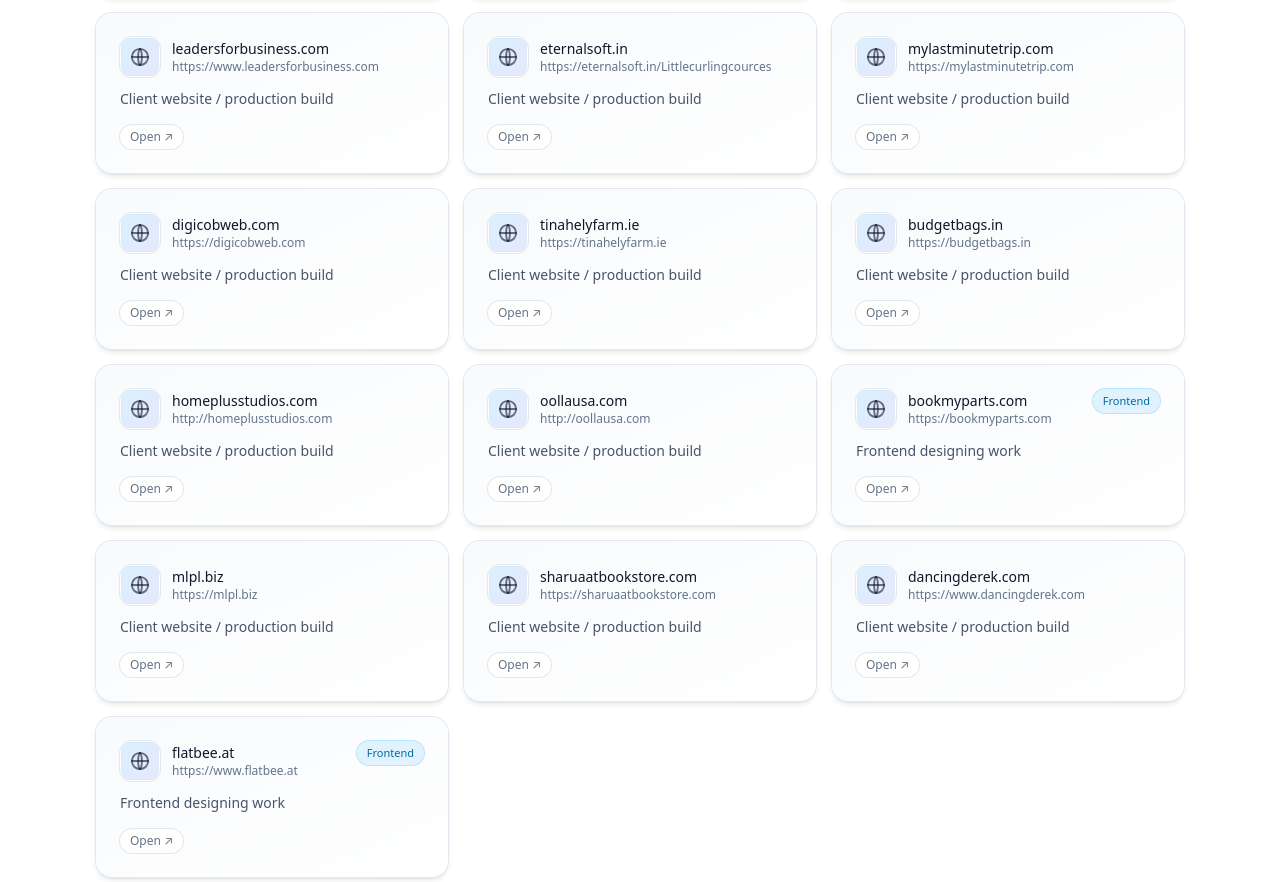
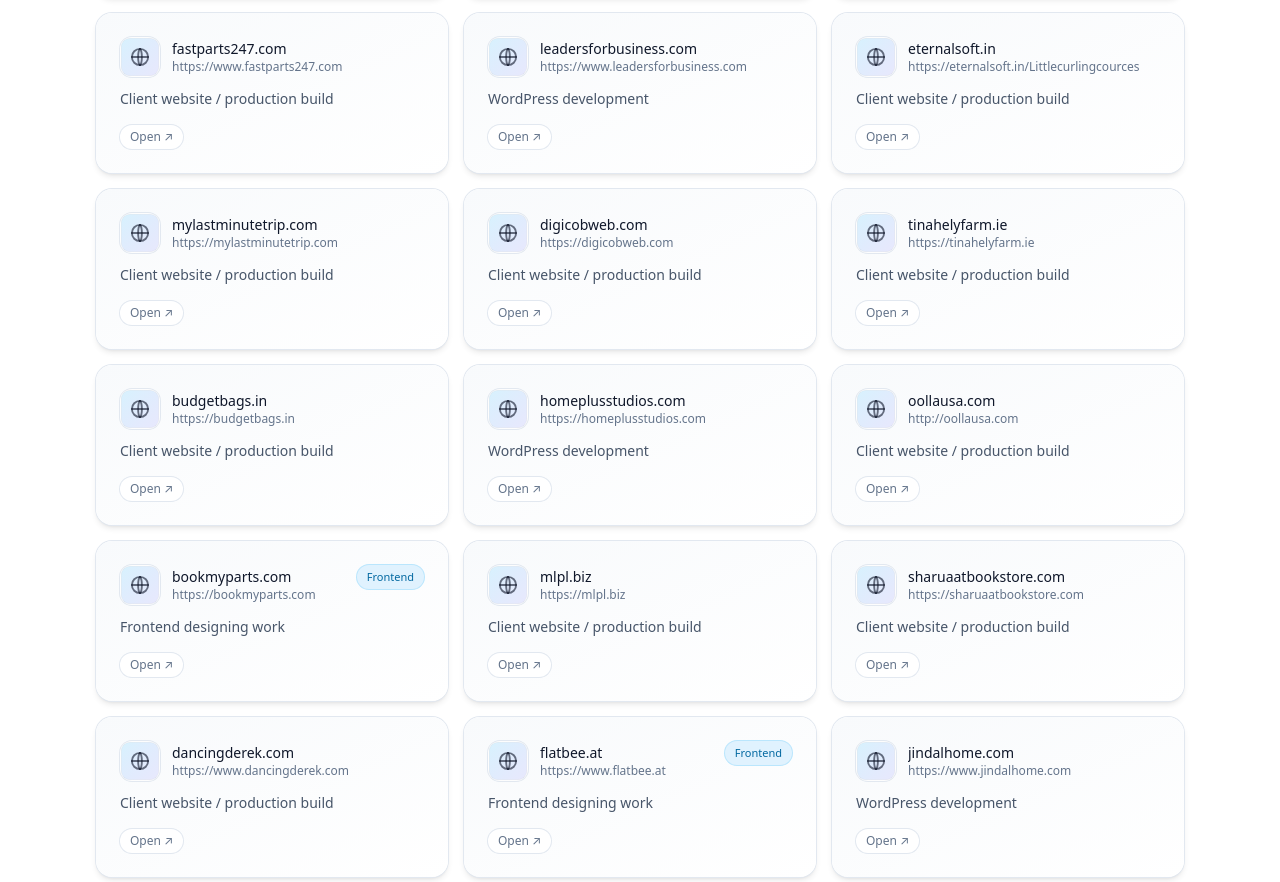
Before and after one commit to faizansatgit/projects, a plain HTML site: page index.html in a window 1280 px wide. Shown: the part 4059-4941 px from the top of the page. Drawn offline with nearby package versions, Linux system fonts and the light colour scheme.

Commit message:
added files

```diff
--- a/index.html
+++ b/index.html
@@ -621,6 +621,7 @@
 
     <script>
         const PROJECTS = [
+            { url: 'https://wooum.com', note: 'Shopify development', tags: ['shopify'] },
             { url: 'https://www.atlanticelectrics.co.uk', note: 'Shopify development', tags: ['shopify'] },
             { url: 'https://dusterair.com', note: 'Shopify development', tags: ['shopify'] },
             { url: 'https://endowment.iima.ac.in', note: '' },
@@ -648,19 +649,23 @@
             { url: 'https://www.thelinetech.uk', note: '' },
             { url: 'https://www.hiranyavarnaamalkalis.com', note: '' },
             { url: 'https://www.fastparts247.com', note: '' },
-            { url: 'https://www.leadersforbusiness.com', note: '' },
+            { url: 'https://www.leadersforbusiness.com', note: 'WordPress development' },
             { url: 'https://eternalsoft.in/Littlecurlingcources', note: '' },
             { url: 'https://mylastminutetrip.com', note: '' },
             { url: 'https://digicobweb.com', note: '' },
             { url: 'https://tinahelyfarm.ie', note: '' },
             { url: 'https://budgetbags.in', note: '' },
-            { url: 'http://homeplusstudios.com', note: '' },
+            { url: 'https://homeplusstudios.com', note: 'WordPress development' },
             { url: 'http://oollausa.com', note: '' },
             { url: 'https://bookmyparts.com', note: 'Frontend designing work', tags: ['frontend'] },
             { url: 'https://mlpl.biz', note: '' },
             { url: 'https://sharuaatbookstore.com', note: '' },
             { url: 'https://www.dancingderek.com', note: '' },
             { url: 'https://www.flatbee.at', note: 'Frontend designing work', tags: ['frontend'] },
+            { url: 'https://www.jindalhome.com', note: 'WordPress development' },
+            { url: 'https://www.jindalhome.in', note: 'WordPress development' },
+            { url: 'https://www.jitoahmedabad.org', note: 'WordPress development' },
+            { url: 'https://dealsncodes.com', note: 'WordPress development' },
         ];
 
         const els = {
```
